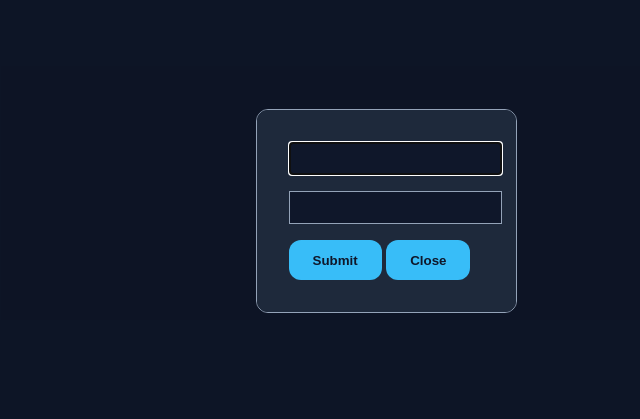
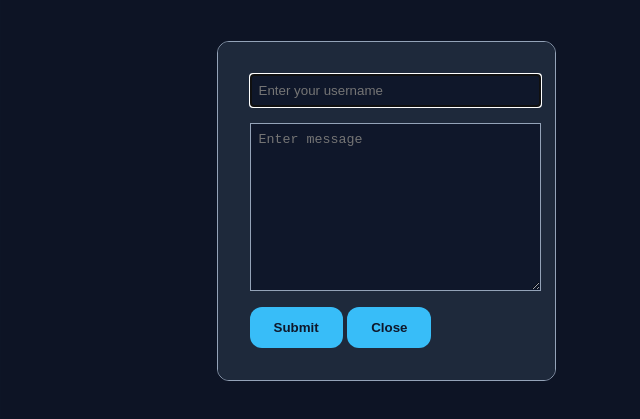
Before and after one commit to RupHasan/Mini-message-board, a website: page index.html in a window 1280 px wide. Both pictures are taken after a click on the button "Enter Message". Shown: the part 189-608 px from the top of the page, without its empty margins (254-894 px from the left). Drawn offline with Linux system fonts and the light colour scheme; no server answers.

Commit message:
updated ui

```diff
--- a/index.html
+++ b/index.html
@@ -4,7 +4,7 @@
         <meta charset="UTF-8" />
         <meta name="viewport" content="width=device-width, initial-scale=1.0" />
         <meta http-equiv="X-UA-Compatible" content="ie=edge" />
-        <title>Document</title>
+        <title>Message Board | Rup Hasan</title>
         <link rel="stylesheet" href="style.css" media="all">
     </head>
     <body>
@@ -13,8 +13,8 @@
             <button id="add-msg" onclick="addMsg()">Enter Message</button>
 
             <dialog id="add-dialog">
-                <input type="text" id="username" name="username" />
-                <input type="msg" id="msg" name="msg" />
+                <input type="text" id="username" name="username" placeholder="Enter your username"/>
+                <textarea name="msg" id="msg" cols="30" rows="10" placeholder="Enter message"></textarea>
                 <button id="submit" onclick="submit()">Submit</button>
                 <button id="close-dialog" onclick="document.getElementById('add-dialog').close()">Close</button>
             </dialog>
--- a/style.css
+++ b/style.css
@@ -49,7 +49,7 @@ dialog {
     padding: 2rem;
 }
 
-dialog input {
+#username,#msg{
     display: block;
     width: 100%;
     margin-bottom: 1rem;
```
